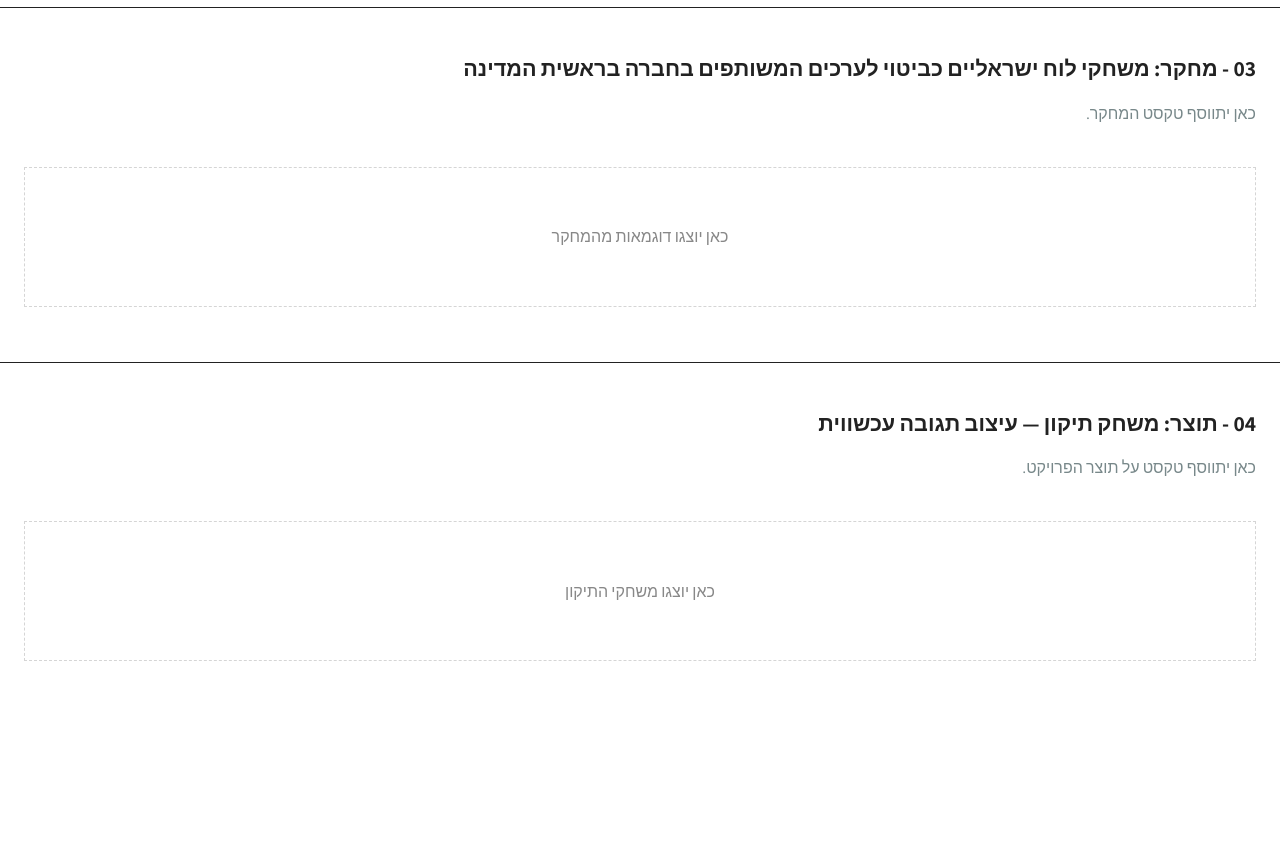
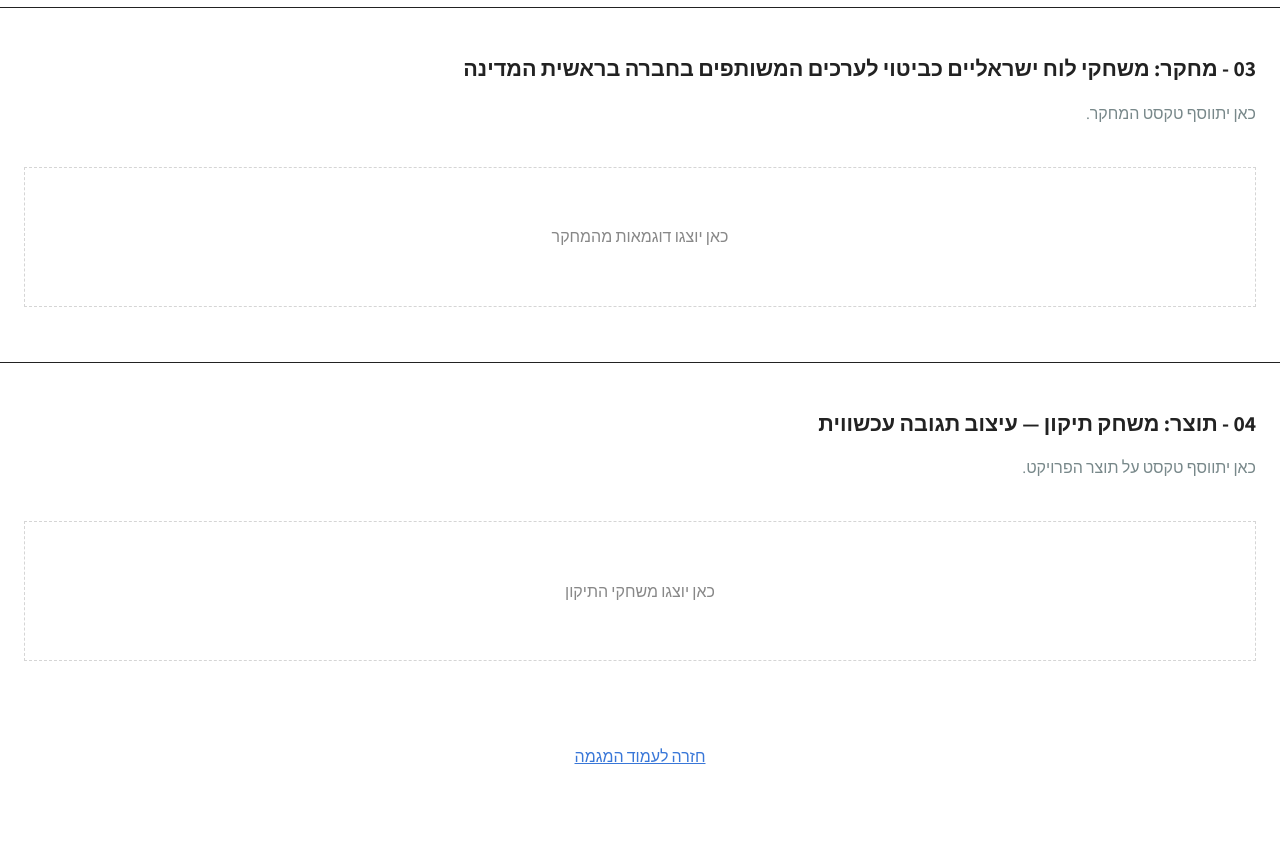
Before and after one commit to inhelzer/Eretz_Israel_Sheli, a plain HTML site: page index.html in a window 1280 px wide. Shown: the part 2968-3810 px from the top of the page. Before the commit the page ends 3684 px from the top, so only its background shows below. Drawn offline with Linux system fonts and the light colour scheme; a web font is replaced by a local one.

Commit message:
Add link back to school program

```diff
--- a/index.html
+++ b/index.html
@@ -22,6 +22,7 @@
 <section class="chapter" id="buildings"><div class="chapter-heading"><h2>02 - מבנים כייצוג של תרבות וחברה</h2><p>עיצוב חוברת מבנים להרכבה, המציגה את המגוון של ישראל העכשווית, כתגובה למשחקי נייר להרכבה היסטוריים:</p></div><div class="building-gallery"><figure><div class="reference-frame amnon"><img src="assets/amnon-uniform.jpg" alt="עמוד מתוך אמנון בונה שכונה"></div><figcaption>מדור <strong>״אמנון בונה שכונה״</strong> שפורסם בעיתון דבר בשנות ה־40</figcaption></figure><figure><div class="reference-frame buildem"><img src="assets/buildem-uniform.jpg" alt="כריכת חוברת Build’em של קק״ל"></div><figcaption><strong>חוברת יצירה Build’em</strong> בהוצאת מחלקת הנוער של קק״ל בשנת 1947, ובה 10 מבנים חשובים בפלשתינה להפצה בעולם</figcaption></figure><figure class="student-gallery" aria-label="חוברת עבודות התלמידים"><div class="student-frame"><img id="building-page" src="assets/building-pages/page-01.jpg" alt="עבודות התלמידים, עמוד 1 מתוך 22"></div><div class="gallery-controls"><button type="button" id="building-prev" aria-label="עמוד קודם">‹</button><span id="building-counter" aria-live="polite">1 / 22</span><button type="button" id="building-next" aria-label="עמוד הבא">›</button></div><a href="assets/buildings.pdf" target="_blank" rel="noopener">פתיחת החוברת המלאה</a></figure></div></section>
 <section class="chapter" id="research"><div class="chapter-heading"><h2>03 - מחקר: משחקי לוח ישראליים כביטוי לערכים המשותפים בחברה בראשית המדינה</h2><p class="placeholder-text">כאן יתווסף טקסט המחקר.</p></div><div class="placeholder">כאן יוצגו דוגמאות מהמחקר</div></section>
 <section class="chapter" id="game"><div class="chapter-heading"><h2>04 - תוצר: משחק תיקון — עיצוב תגובה עכשווית</h2><p class="placeholder-text">כאן יתווסף טקסט על תוצר הפרויקט.</p></div><div class="placeholder">כאן יוצגו משחקי התיקון</div></section>
+<footer class="site-footer"><a href="https://info.hadash-holon.org.il/%D7%94%D7%A6%D7%A6%D7%95%D7%AA-%D7%9C%D7%A4%D7%A8%D7%95%D7%99%D7%A7%D7%98%D7%99%D7%9D/%D7%9E%D7%92%D7%9E%D7%AA-%D7%9E%D7%A0%D7%94%D7%99%D7%92%D7%95%D7%AA">חזרה לעמוד המגמה</a></footer>
 </main>
 <dialog aria-label="תהליך העבודה"><button class="close" type="button" aria-label="סגירה">×</button><div class="modal-body"><img alt=""></div></dialog>
 <script src="script.js"></script></body></html>
--- a/style.css
+++ b/style.css
@@ -33,3 +33,5 @@ body{background:#fff}.image-wrap{background:#f9f0d9}
 @media(max-width:600px){.image-wrap .caption{top:1%;left:1.5%;font-size:.7rem;max-width:38%}}
 
 .reference-frame.amnon,.reference-frame.buildem{aspect-ratio:auto;overflow:visible}.reference-frame.amnon img,.reference-frame.buildem img{position:static;display:block;width:100%;height:auto}
+
+.site-footer{max-width:1380px;margin:0 auto;padding:30px 24px 75px;text-align:center}.site-footer a{color:#3977d8;text-decoration:underline;font-size:1rem}
```
